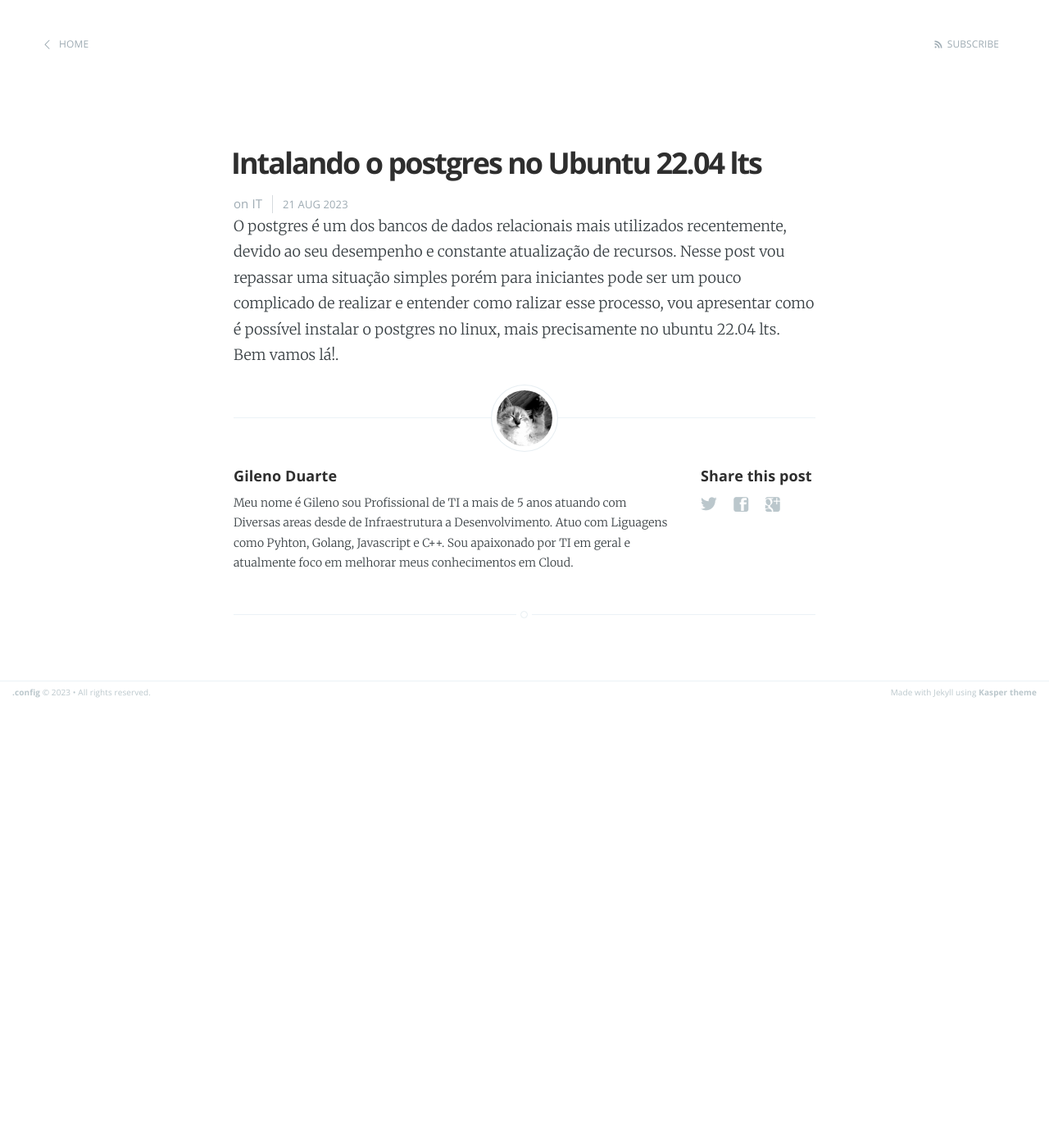
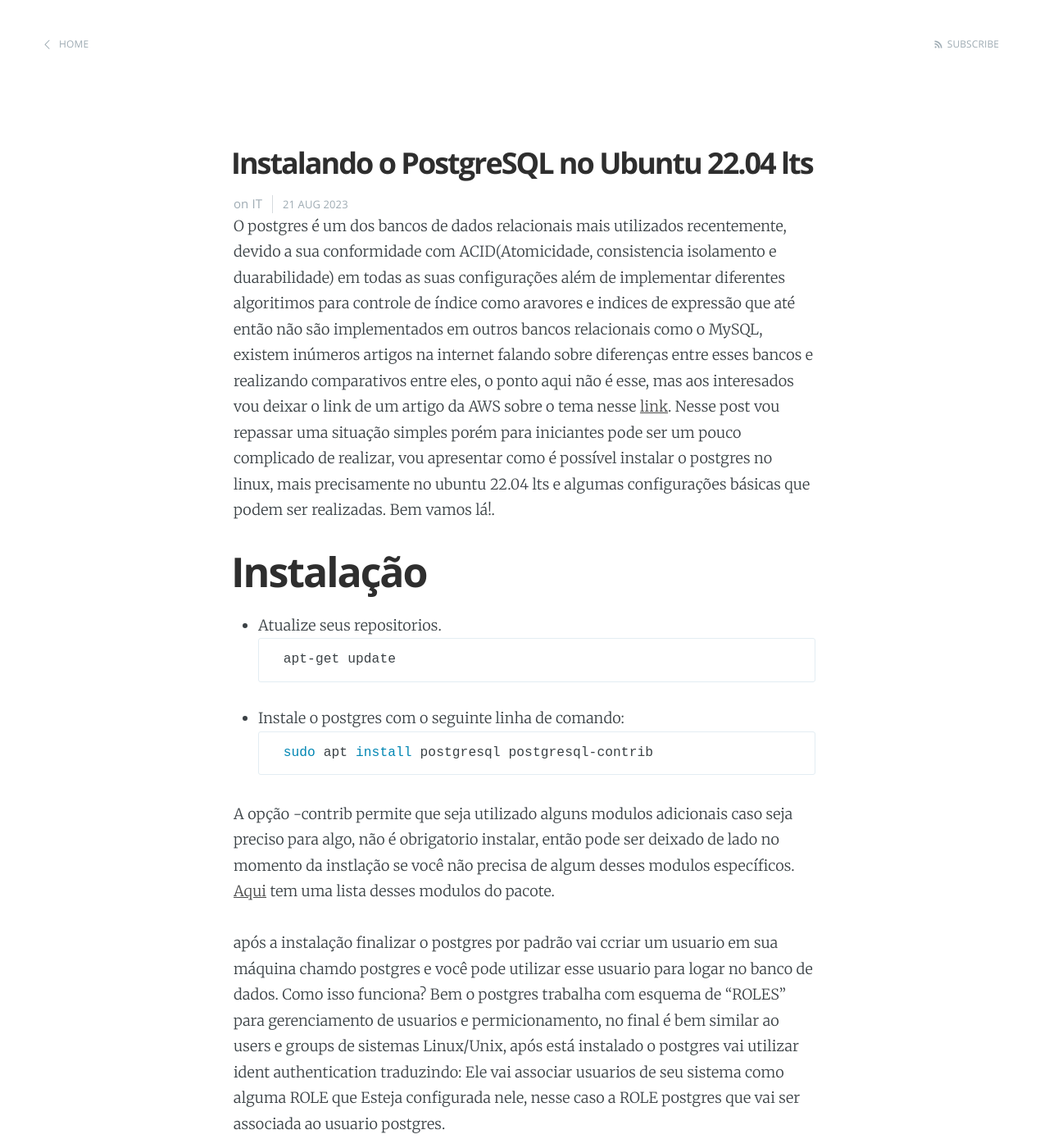
Before and after one commit to Gileno29/Gileno29.github.io, a Jekyll site: the page built from _posts/2023-08-21-Instalar-postgres-no-ubuntu-22.04.markdown, in a window 1280 px wide and 1400 px high. Shown: the whole window at 82% size. Built offline with Jekyll 4.4.1, drawn with Linux system fonts in a browser that asks for light colours; some of the changed text lies outside the part shown.

Commit message:
instalation postgres

````diff
--- a/_posts/2023-08-21-Instalar-postgres-no-ubuntu-22.04.markdown
+++ b/_posts/2023-08-21-Instalar-postgres-no-ubuntu-22.04.markdown
@@ -1,8 +1,45 @@
 ---
 layout: post
-title:  "Intalando o postgres no Ubuntu 22.04 lts"
+title:  "Instalando o PostgreSQL no Ubuntu 22.04 lts"
 date:   2023-08-21 08:37
 categories: IT
 ---
-O postgres é um dos bancos de dados relacionais mais utilizados recentemente, devido ao seu desempenho e constante atualização de recursos. Nesse post vou repassar uma situação simples porém para iniciantes pode ser um pouco complicado de realizar e entender como ralizar esse processo, vou apresentar como é possível instalar o postgres no linux, mais precisamente no ubuntu 22.04 lts.
+O postgres é um dos bancos de dados relacionais mais utilizados recentemente, devido a sua conformidade com ACID(Atomicidade, consistencia isolamento e duarabilidade) em todas as suas configurações além de implementar diferentes algoritimos para controle de índice como aravores e indices de expressão que até então não são implementados em outros bancos relacionais como o MySQL, existem inúmeros artigos na internet falando sobre diferenças entre esses bancos e realizando comparativos entre eles, o ponto aqui não é esse, mas aos interesados vou deixar o link de um artigo da AWS sobre o tema nesse [link](https://aws.amazon.com/pt/compare/the-difference-between-mysql-vs-postgresql/). Nesse post vou repassar uma situação simples porém para iniciantes pode ser um pouco complicado de realizar, vou apresentar como é possível instalar o postgres no linux, mais precisamente no ubuntu 22.04 lts e algumas configurações básicas que podem ser realizadas.
 Bem vamos lá!.
+
+# Instalação
+- Atualize seus repositorios.
+```bash
+    apt-get update
+ ```
+
+- Instale o postgres com o seguinte linha de comando:
+```bash
+    sudo apt install postgresql postgresql-contrib
+```
+
+A opção -contrib permite que seja utilizado alguns modulos adicionais caso seja preciso para algo, não é obrigatorio instalar, então pode ser deixado de lado no momento da instlação se você não precisa de algum desses modulos específicos. [Aqui](https://www.mankier.com/package/postgresql-contrib) tem uma lista desses modulos do pacote.
+
+após a instalação finalizar o postgres por padrão vai ccriar um usuario em sua máquina chamdo postgres e você pode utilizar esse usuario para logar no banco de dados. Como isso funciona? Bem o postgres trabalha com esquema de "ROLES" para gerenciamento de usuarios e permicionamento, no final é bem similar ao users e groups de sistemas Linux/Unix, após está instalado o postgres vai utilizar ident authentication traduzindo: Ele vai associar usuarios de seu sistema como alguma ROLE que Esteja configurada nele, nesse caso a ROLE postgres que vai ser associada ao usuario postgres.
+
+# Acesso e configuração
+Vamos agora logar no baco de dados.
+Para logar no banco de dados existe algumas formas, vou passar a que acredito ser mais simpres e intuitiva:
+
+- Acesse o usuario postgres a partir do seu usuario root
+```bash
+   $ su postgres
+```
+- Acesse o banco de dados com comando psql
+```bash
+   $ psql
+```
+ - Você vai cair na tela de acesso do postgreSQL.
+```bash
+    psql (14.9 (Ubuntu 14.9-0ubuntu0.22.04.1))
+    Type "help" for help.
+
+    postgres=#
+```
+
+Pronto a partir desse momento já pode ser criado databases novas roles para Gerenciamento das informações e o que mais seja necessário. Porém vamos dizer que você deseja por um pouco mais de segurança no acesso a seu database, que você deseja que mesmo quem esteja logado como root em seu servidor não consiga acessar diretamente seu banco de dados com um simples "psql" para isso vamos precisar configurar uma senha para nosso usuario postgres.
````
Also changed, not shown: 7 other files.
